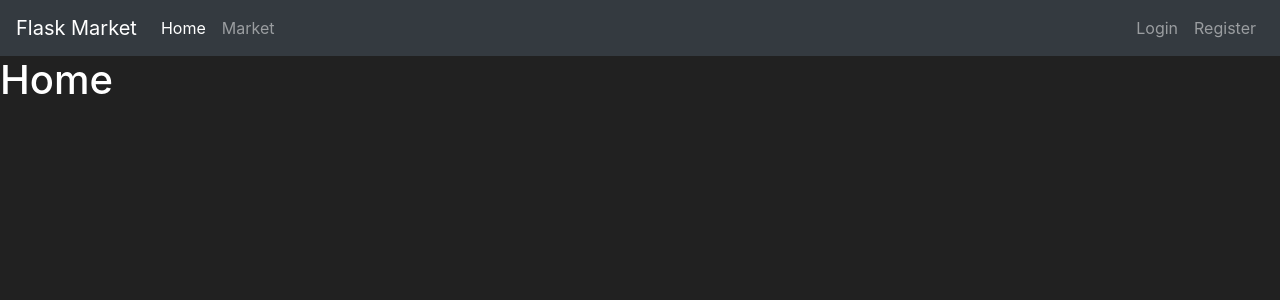
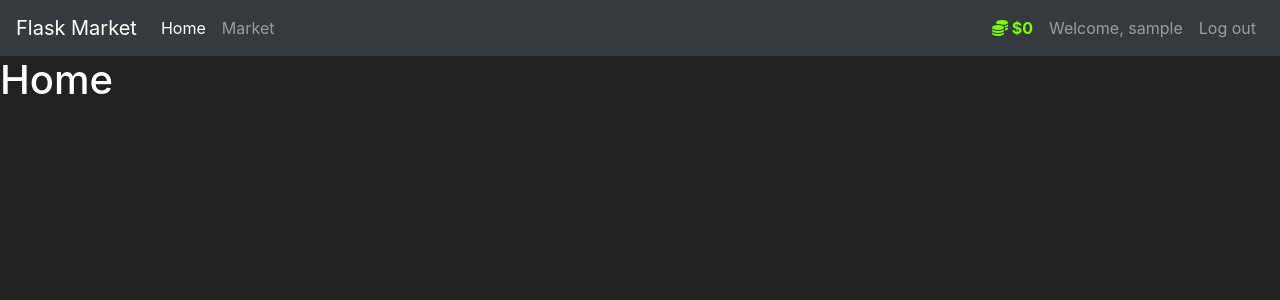
Before and after one commit to geanca-coder/FlaskProject, a Flask app: page / in a window 1280 px wide. Shown: the top 300 px of the page. Run offline with Flask 2, Linux system fonts and the light colour scheme; the visitor is signed in with stand-in values (Sample User, id 1); data comes from the database, SQL or seed files in the repository; some libraries are stand-ins or nearby versions.

Commit message:
log out and log in page done

```diff
--- a/market/Models.py
+++ b/market/Models.py
@@ -12,6 +12,13 @@ class User(db.Model, UserMixin):
     password_hash = db.Column(db.String(length=60), nullable=True)
     budget = db.Column(db.Integer(), nullable=False,default=0)
     items = db.relationship('Item', backref='owned_user', lazy=True)
+
+    @property
+    def prettier_budget(self):
+        if len(str(self.budget))>=4:
+            return f'${str(self.budget)[:-3]},{str(self.budget)[-3:]}'
+        else:
+            return f'${self.budget}'
 
     @property
     def password(self):
--- a/market/Routes.py
+++ b/market/Routes.py
@@ -3,7 +3,7 @@ from flask import render_template , url_for, redirect, flash, get_flashed_messag
 from market.Models import Item, User
 from market.forms import RegisterForm, LoginForm
 from market import db
-from flask_login import  login_user
+from flask_login import  login_user, logout_user
 @app.route('/')
 @app.route('/home')
 def home_page():
@@ -36,8 +36,14 @@ def login_page():
         attemptedUser = User.query.filter_by(username=form.username.data).first()
         if attemptedUser and attemptedUser.check_password(attempted_password=form.password.data):
             login_user(attemptedUser)
-            flash(f'Succes! You are logged in as:{attemptedUser}', category='succes')
+            flash(f'Succes! You are logged in as: {attemptedUser.username}', category='succes')
             return redirect(url_for('market_page'))
         else:
             flash('User or password are incorrect', category='danger')
     return render_template('login.html', form=form)
+
+@app.route('/logout')
+def logout_page():
+    logout_user()
+    flash('You have been logged out', category='info')
+    return redirect(url_for('home_page'))
--- a/market/templates/base.html
+++ b/market/templates/base.html
@@ -27,6 +27,22 @@
                 <a class="nav-link" href="{{ url_for('market_page') }}">Market</a>
             </li>
         </ul>
+          {% if current_user.is_authenticated %}
+               <ul class="navbar-nav">
+                    <li class="nav-item">
+                        <a class="nav-link" style="color: lawngreen; font-weight: bold">
+                            <i class="fas fa-coins"></i>
+                            {{ current_user.prettier_budget }}
+                        </a>
+                    </li>
+                    <li class="nav-item">
+                        <a class="nav-link">Welcome, {{ current_user.username }}</a>
+                    </li>
+                    <li class="nav-item">
+                        <a class="nav-link" href="{{ url_for('logout_page') }}">Log out</a>
+                    </li>
+               </ul>
+          {% else %}
               <ul class="navbar-nav">
                 <li class="nav-item">
                     <a class="nav-link" href="{{ url_for('login_page')}}">Login</a>
@@ -35,6 +51,8 @@
                     <a class="nav-link" href="{{ url_for('register_page') }}">Register</a>
                 </li>
             </ul>
+          {% endif %}
+
       </div>
     </nav>
       {% with messages = get_flashed_messages(with_categories=true) %}
```
Lines whose indentation alone changed are shown as unchanged.
